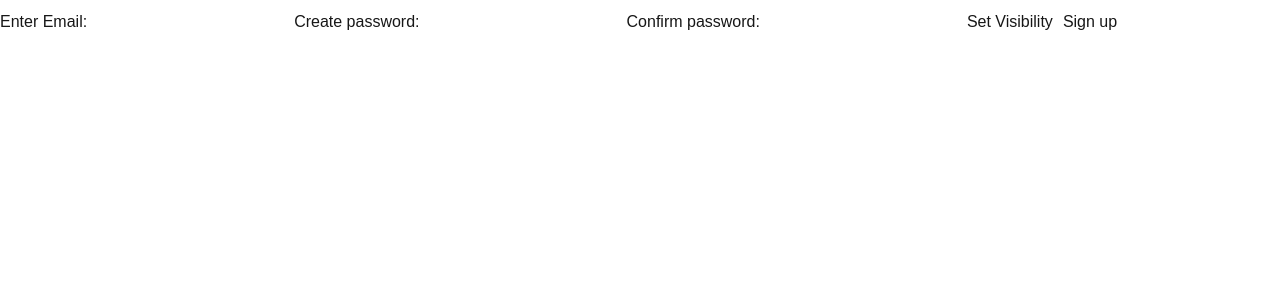
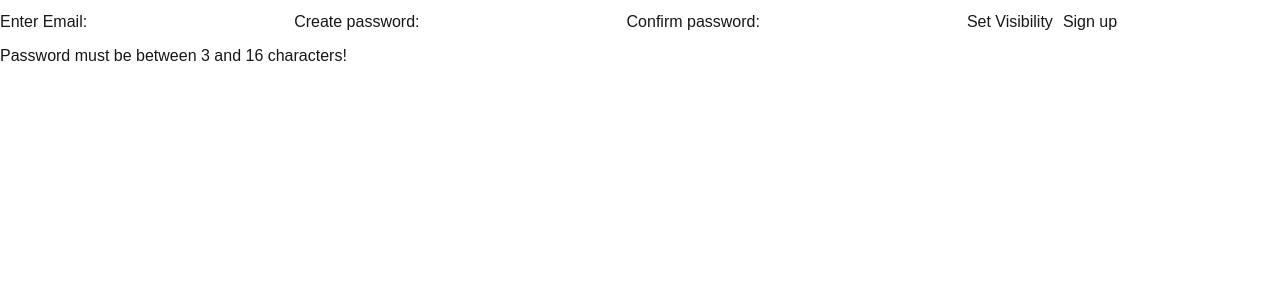
Before and after one commit to diggygeorge/dream-journal, a Next.js app in the folder src/: page /signup in a window 1280 px wide. Shown: the top 300 px of the page. Built offline with nearby package versions, Linux system fonts and the light colour scheme.

Commit message:
made length and match restrictions on create account page

```diff
--- a/src/app/actions.ts
+++ b/src/app/actions.ts
@@ -43,12 +43,6 @@ export async function signup(formData: FormData) {
     password: formData.get('password') as string,
   }
 
-  const confirm_password = formData.get('confirm_password') as string
-
-  if (data.password !== confirm_password) {
-    alert("Passwords must match!")
-  }
-  else {
   // same thing but for signup
   const { error } = await supabase.auth.signUp(data)
 
@@ -63,4 +57,3 @@ export async function signup(formData: FormData) {
     redirect('/confirmation') // redirect to confirmation page
   }
 }
-}
--- a/src/app/signup/page.tsx
+++ b/src/app/signup/page.tsx
@@ -6,20 +6,38 @@ import { useState } from 'react'
 export default function SignupPage() {
 
   const [isHidden, setHidden] = useState(true)
+  const [password, setPassword] = useState("")
+  const [confirm_password, setConfirmPassword] = useState("")
+
+  const handleSignUp = () => {
+    if (password == confirm_password) {
+      signup
+    }
+    else {
+      alert("Passwords must match!")
+    }
+  }
 
   return (
+    <>
       <form className="block">
         <label htmlFor="email">Enter Email:</label>
         <input id="email" name="email" type="email" required />
         <label htmlFor="password">Create password:</label>
-      <input id="password" name="password" type={isHidden ? "password" : ""} required />
+        <input id="password" name="password" type={isHidden ? "password" : ""} onChange={(e) => setPassword(e.target.value)} required />
         <label htmlFor="password">Confirm password:</label>
-      <input id="confirm_password" name="confirm_password" type={isHidden ? "password" : ""} required />
+        <input id="confirm_password" name="confirm_password" type={isHidden ? "password" : ""} onChange={(e) => setConfirmPassword(e.target.value)} required />
         <button onClick={(e: React.MouseEvent) => {
                                   e.preventDefault()
                                   setHidden(!isHidden)
                                   }}>Set Visibility</button>
-      <button className="border-2 border-white rounded-lg p-2 hover:bg-gray-800" formAction={signup}>Sign up</button>
+        <button className="border-2 border-white rounded-lg p-2 hover:bg-gray-800" formAction={handleSignUp}>Sign up</button>
       </form>
+      <div>
+        <p>{(password !== confirm_password && confirm_password.length > 0) ? "Passwords must match!" : ""}</p>
+        <p>{password.length < 3 || password.length > 16 ? "Password must be between 3 and 16 characters!" : ""}</p>
+      </div>
+    </>
+
   )
 }
```
Lines whose indentation alone changed are shown as unchanged.
